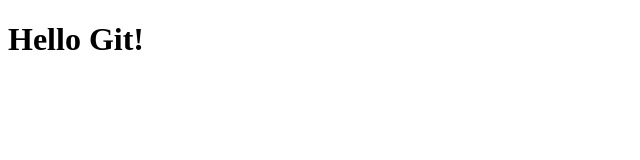
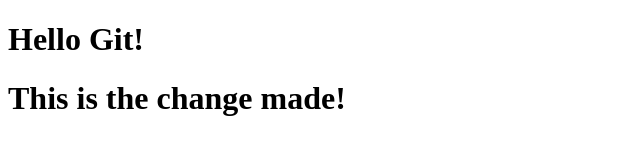
Before and after one commit to Aryan-Choudhury/IBM_Techacademy_assignment, a plain HTML site: page index.html in a window 1280 px wide. Shown: the whole page, without its empty margins (0-640 px from the left). Drawn offline with Linux system fonts and the light colour scheme.

Commit message:
Made a minor change in index.html

```diff
--- a/index.html
+++ b/index.html
@@ -5,5 +5,7 @@
 </head>
 <body>
     <h1>Hello Git!</h1>
+    <h1> This is the change made!<h1>
+
 </body>
 </html>
```
